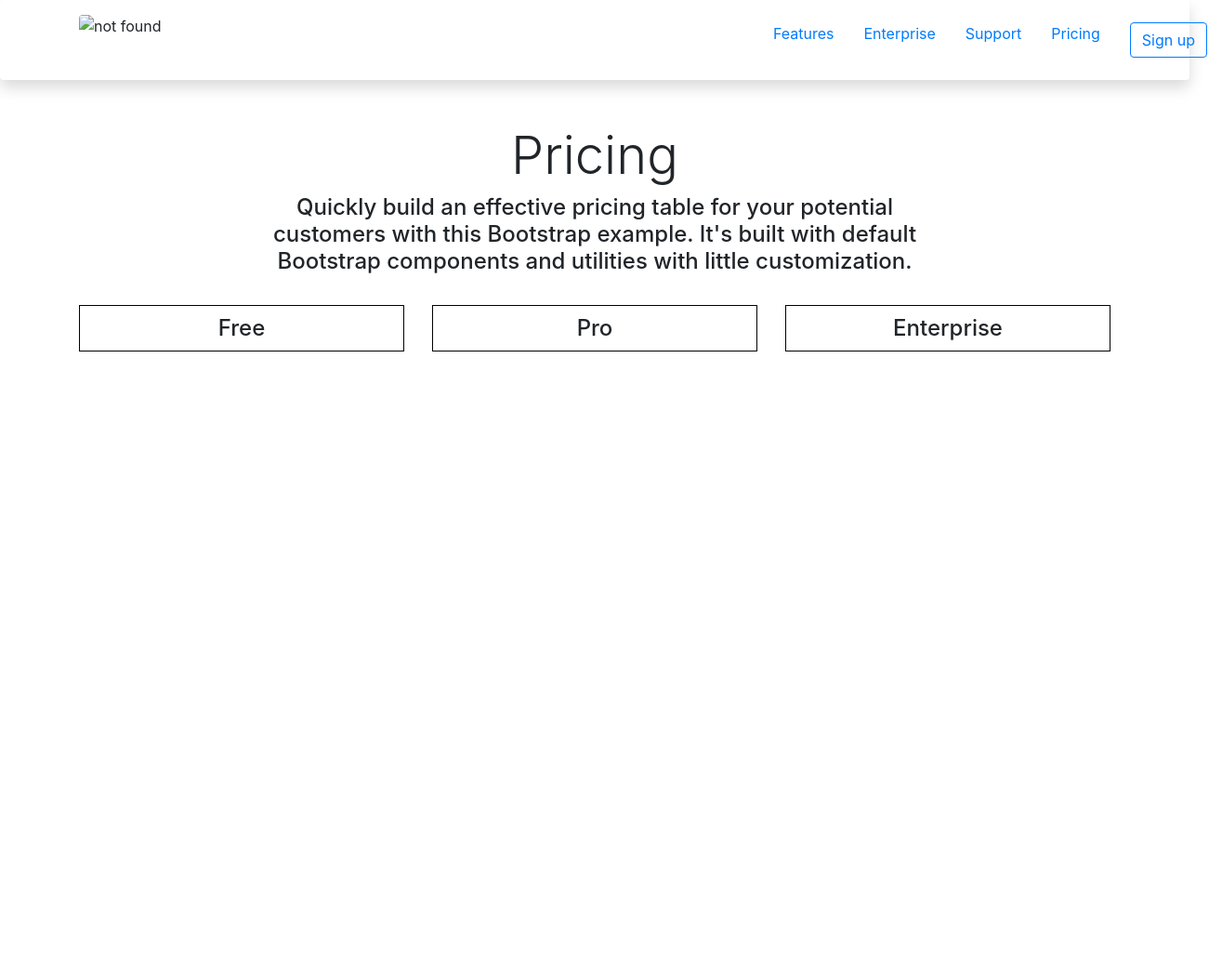
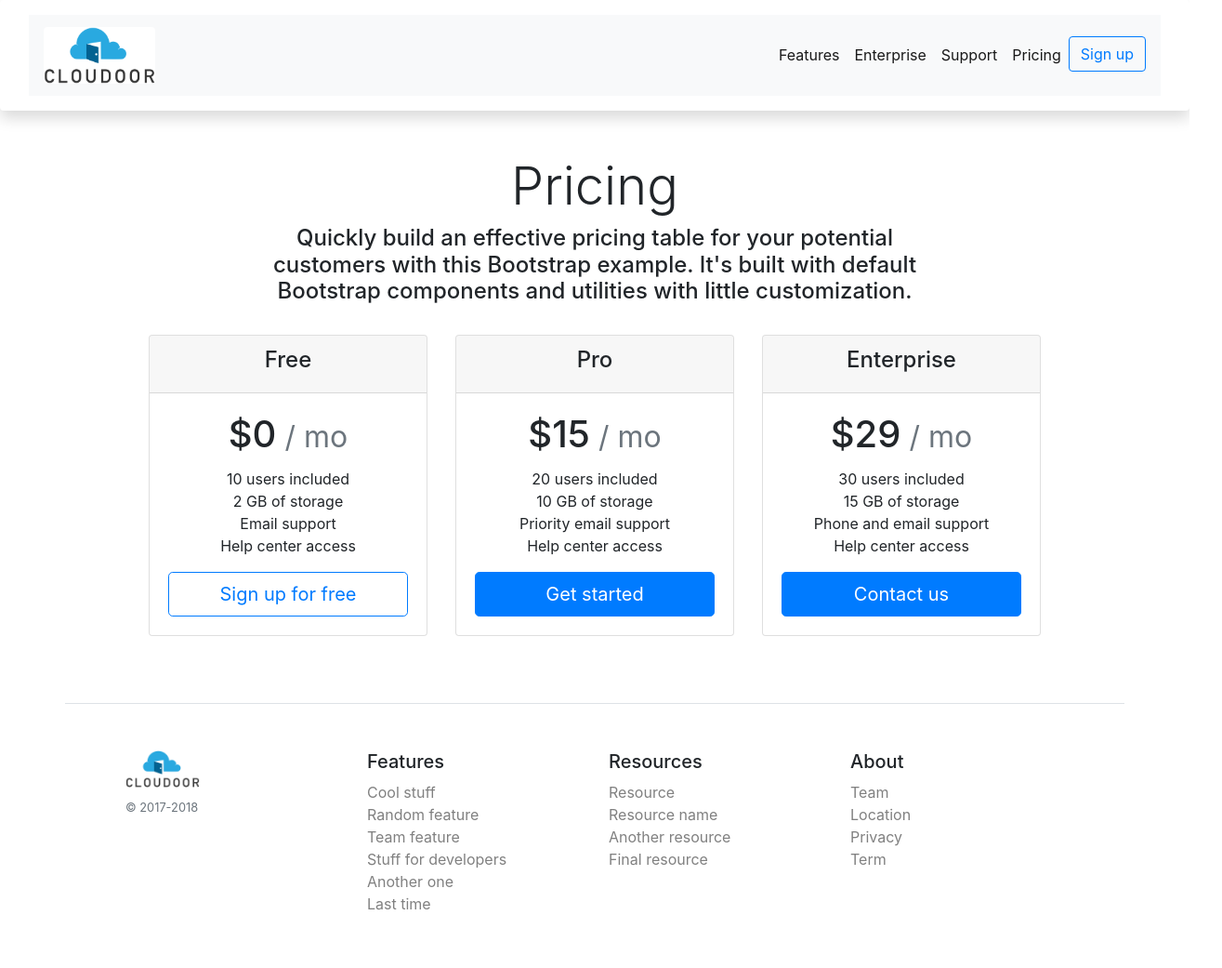
Before and after one commit to mehthabt/mehthabt.github.io, a plain HTML site: page task2.html in a window 1280 px wide. Shown: the whole page at 93% size, 1315 px wide, since content can reach past the window. Before the commit the page ends 800 px from the top, so only its background shows below. Drawn offline with nearby package versions, Linux system fonts and the light colour scheme.

Commit message:
new task version2.0

```diff
--- a/task2.css
+++ b/task2.css
@@ -1,9 +1,20 @@
-.basic{
-    position: relative;
-    right: -120px;
 
-}
 .bo1{
     padding: 10px;
     border: 1px solid #000000;
 }
+
+.aback {
+
+}
+.aback a{
+    color: gray !important;
+}
+.tog
+{
+    position: relative !important;
+    right: 10px !important;
+}
+.shadow {
+padding: 0px !important;
+}
--- a/task2.html
+++ b/task2.html
@@ -8,34 +8,46 @@
     <link rel="stylesheet" href="https://stackpath.bootstrapcdn.com/bootstrap/4.1.3/css/bootstrap.min.css" integrity="sha384-MCw98/SFnGE8fJT3GXwEOngsV7Zt27NXFoaoApmYm81iuXoPkFOJwJ8ERdknLPMO" crossorigin="anonymous">
     <title>task2</title>
 </head>
-<body><div class="shadow p-3 mb-5 bg-white rounded">
-    <div class="container">
-        <div class="row">
-          <div class="col-6">
-            <img src="logo.png" class="rounded float-left" alt="not found" width="120" height="auto">
-          </div>
-          <div class="col-6">
-              <div class="basic">
-            <ul class="nav justify-content-end">
+<body>
+   <div class="shadow p-3 mb-5 bg-white rounded">
+    <div class="container-fluid">
 
-                <li class="nav-item">
-                  <a class="nav-link active" href="#">Features</a>
+
+
+
+
+
+
+
+              <nav class="navbar navbar-expand-lg navbar-light bg-light">
+                  <a class="navbar-brand"><img src="logo.png" class="rounded float-left" alt="not found" width="120" height="auto"></a>
+               <button class="navbar-toggler" type="button" data-toggle="collapse" data-target="#navbarTogglerDemo02" aria-controls="navbarTogglerDemo02" aria-expanded="false" aria-label="Toggle navigation">
+                    <span class="navbar-toggler-icon"></span>
+                  </button>
+
+                  <div class="collapse navbar-collapse" id="navbarTogglerDemo02">
+                    <ul class="navbar-nav ml-auto">
+                      <li class="nav-item active">
+                        <a class="nav-link" href="#">Features <span class="sr-only">(current)</span></a>
                       </li>
-                <li class="nav-item">
+                      <li class="nav-item active">
                         <a class="nav-link" href="#">Enterprise</a>
                       </li>
-                <li class="nav-item">
+                      <li class="nav-item active">
                         <a class="nav-link" href="#">Support</a>
                       </li>
-                <li class="nav-item">
+                      <li class="nav-item active">
                           <a class="nav-link" href="#">Pricing</a>
                         </li>
-                <li class="nav-item">
-                    <a class="nav-link" href="#"><button type="button" class="btn btn-outline-primary">Sign up</button></a>
+                        <li class="nav-item active">
+                            <button type="button" class="btn btn-outline-primary">Sign up</button>
                           </li>
-              </ul></div>
+                    </ul>
+
                   </div>
+                </nav>
           </div>
+
       </div></div>
     <div class="container">
         <div class="row"></div>
@@ -50,14 +62,75 @@
             </div>
             <br>
             <div class="row">
-                    <div class="col-4"><h4 class="text-center bo1">Free</h4></div>
-                    <div class="col-4"><h4 class="text-center bo1">Pro</h4></div>
-                    <div class="col-4"><h4 class="text-center bo1">Enterprise</h4></div>
+                   <div class="card-deck mx-auto"><div class="card" style="width:300px">
+                        <div class="card-header">
+                          <h4 class="text-center">Free</h4>
+                        </div>
+                        <div class="card-body">
+                          <h1 class="card-title text-center">$0<small class="text-muted"> / mo</small></h1>
+                          <p class="card-text text-center">10 users included <br>
+                              2 GB of storage <br>
+                              Email support <br>
+                              Help center access</p>
+                          <a href="#" class="btn btn-outline-primary btn-lg btn-block">Sign up for free</a>
+                        </div>
+                      </div>
+                    <div class="card" style="width:300px">
+                        <div class="card-header">
+                          <h4 class="text-center">Pro</h4>
+                        </div>
+                        <div class="card-body">
+                          <h1 class="card-title text-center">$15<small class="text-muted"> / mo</small></h1>
+                          <p class="card-text text-center">20 users included <br>
+                              10 GB of storage <br>
+                              Priority email support <br>
+                              Help center access</p>
+                          <a href="#" class="btn btn-primary btn-lg btn-block">Get started</a>
+                        </div>
+                      </div>
+                    <div class="card" style="width:300px">
+                        <div class="card-header">
+                          <h4 class="text-center">Enterprise</h4>
+                        </div>
+                        <div class="card-body">
+                          <h1 class="card-title text-center">$29<small class="text-muted"> / mo</small></h1>
+                          <p class="card-text text-center">30 users included <br>
+                              15 GB of storage <br>
+                              Phone and email support <br>
+                              Help center access</p>
+                          <a href="#" class="btn btn-primary btn-lg btn-block">Contact us</a>
+                        </div>
+                      </div></div></div>
+                      <br><br><br>
+                      <div class="row"></div>
+                      <div class="row border-top aback" style="padding:50px">
+                        <div class="col-sm-3">
+                          <img src="logo.png" class="rounded float-left" alt="not found" width="80" height="auto"><br><br>
+                        <small class="text-muted">© 2017-2018</small></div>
+                        <div class="col-sm-3"><h5>Features</h5><h5>
+                            <small class="text-muted"> <a href="#">Cool stuff</a>  <br>
+                            <a href=""> Random feature</a> <br>
+                            <a href=""> Team feature</a> <br>
+                            <a href="">Stuff for developers</a>  <br>
+                            <a href="">Another one</a>  <br>
+                           <a href="">Last time</a> </small></h5> </div>
+
+                        <div class="col-sm-3"><h5>Resources</h5><h5>
+                          <small class="text-muted"><a href="">Resource</a><br>
+                         <a href="">Resource name </a> <br>
+                         <a href=""> Another resource </a><br>
+                         <a href=""> Final resource</a> </small></h5></div>
+                          <div class="col-sm-3"><h5>About</h5><h5>
+                              <small class="text-muted"> <a href="">Team</a>  <br>
+                            <a href="">Location</a>   <br>
+                             <a href=""> Privacy</a> <br>
+                             <a href="">Term</a>  </small></h5></div>
+                      </div>
                 </div>
 
 
 
 
-    </div>
+
 </body>
 </html>
```
Also changed, not shown: logo.png (added). Lines whose indentation alone changed are shown as unchanged.
